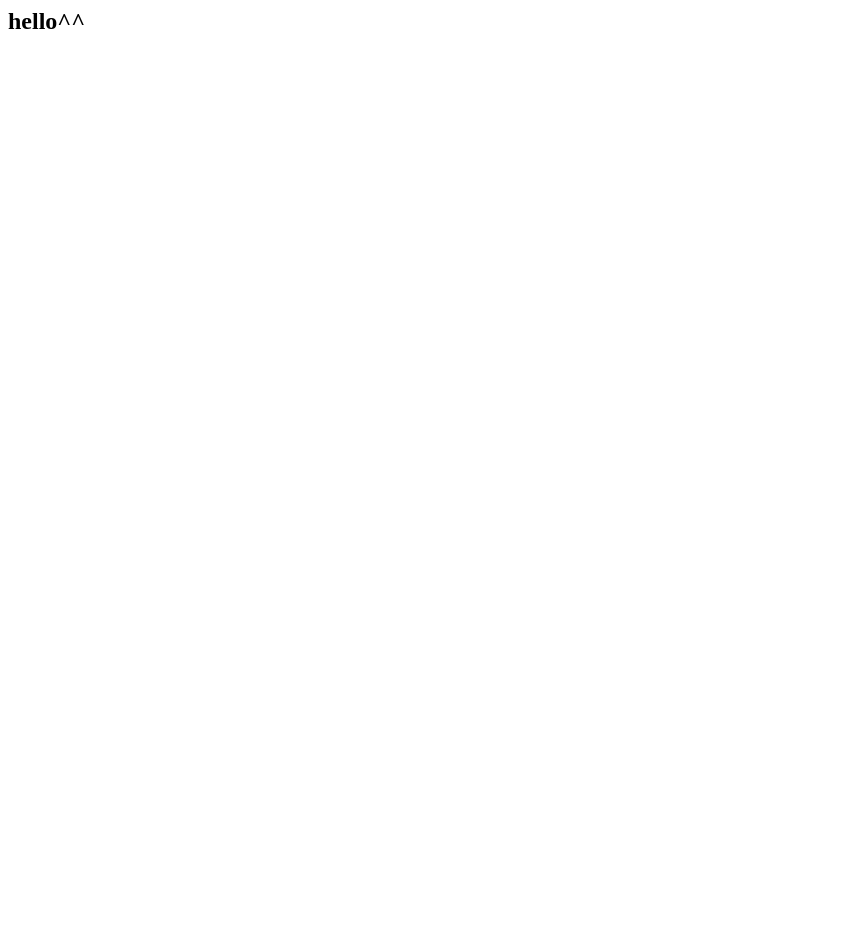
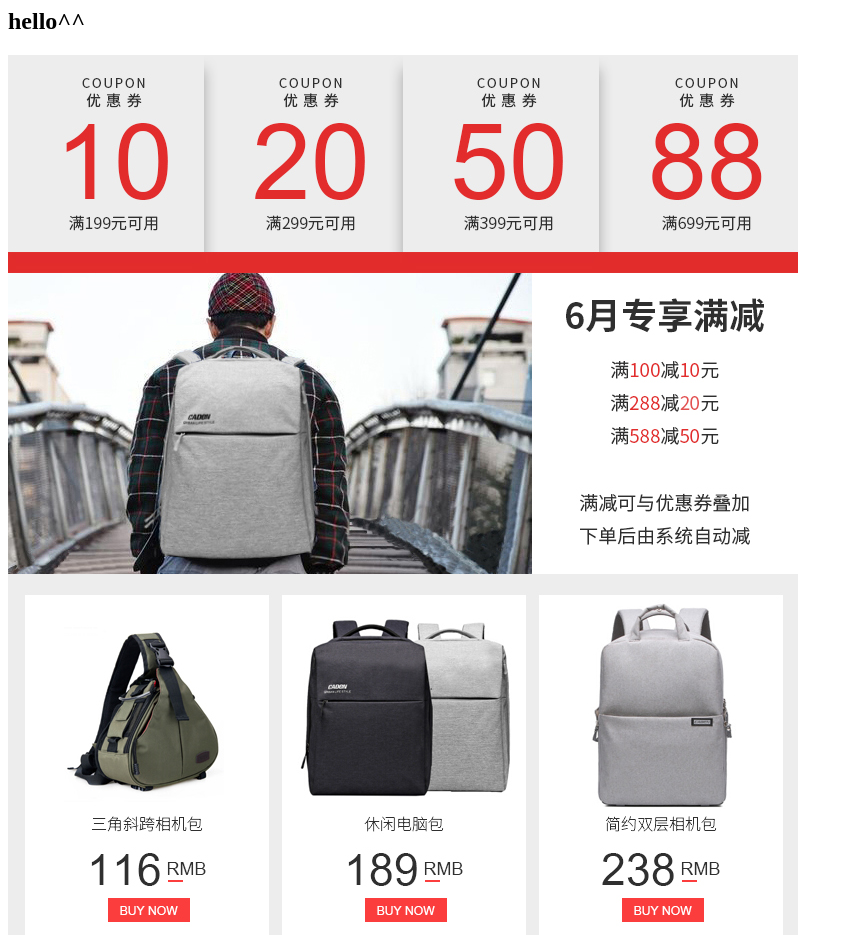
Before and after one commit to Fixiz/showcase, a plain HTML site: page index.html in a window 1280 px wide. Shown: the top 935 px of the page, without its empty margins (0-853 px from the left). Before the commit the page ends 800 px from the top, so only its background shows below. Drawn offline with Linux system fonts and the light colour scheme.

Commit message:
add a picture

```diff
--- a/index.html
+++ b/index.html
@@ -1 +1,2 @@
 <h2>hello^^</h2>
+<img src="images/6-23.jpg">
```
Also changed, not shown: images/6-23.jpg (renamed from 关联营销等/6-23.jpg).
